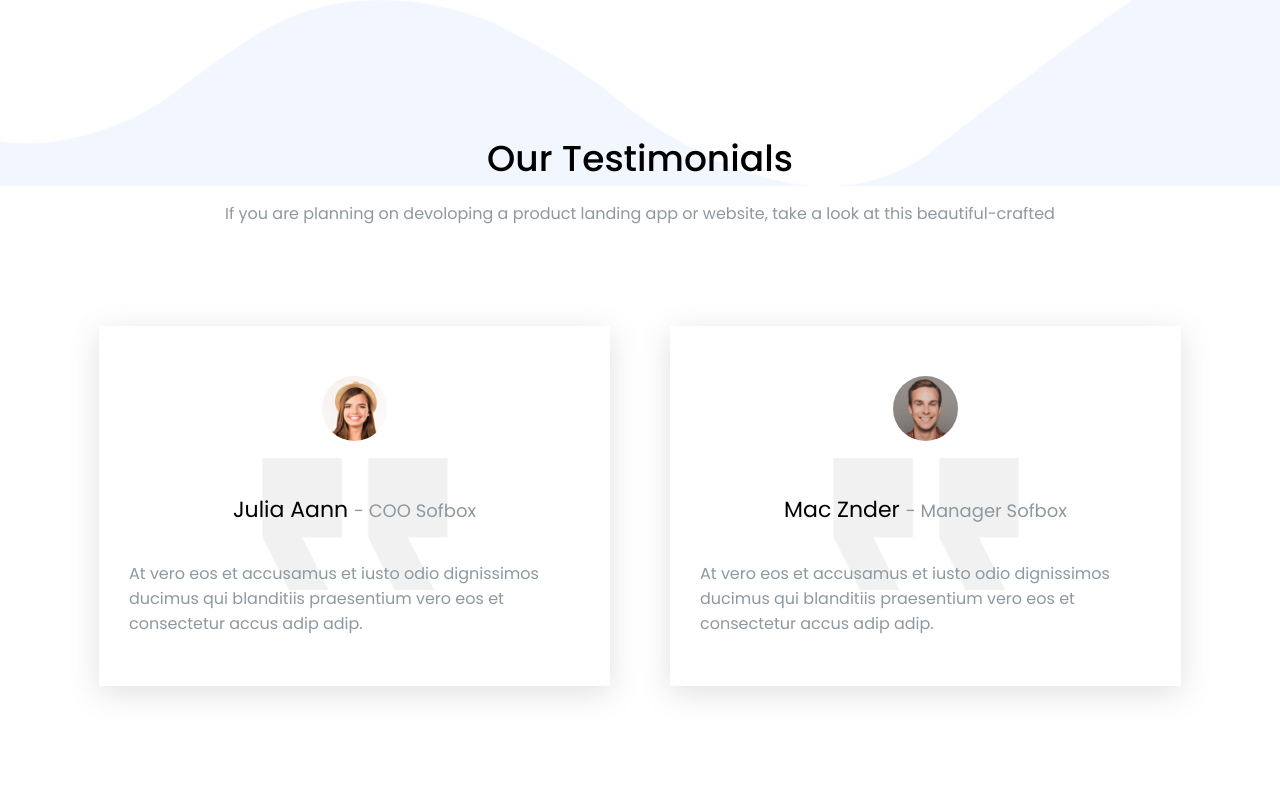
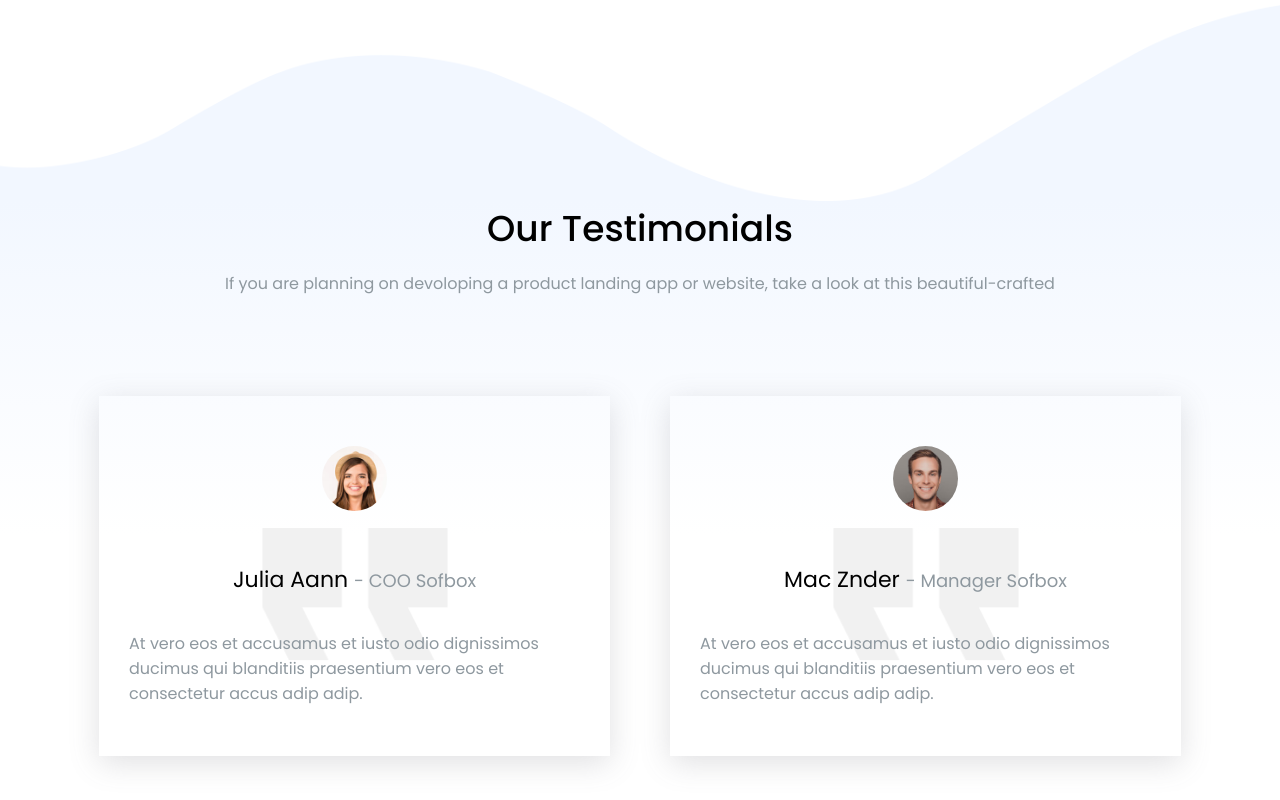
Before and after one commit to fracs31/proj-html-vuejs, a Vue app: page / in a window 1280 px wide. Shown: the part 2720-3520 px from the top of the page. Built offline with nearby package versions, Linux system fonts and the light colour scheme.

Commit message:
FIX bg testimonials

```diff
--- a/src/components/Features.vue
+++ b/src/components/Features.vue
@@ -137,6 +137,7 @@
     /* Features */
     .features {
         padding-top: 155px;
+        padding-bottom: 70px;
         position: relative;
     }
     /* Sfondo delle features */
--- a/src/components/Testimonials.vue
+++ b/src/components/Testimonials.vue
@@ -8,10 +8,10 @@
     <section class="testimonials">
         <!-- Sfondo -->
         <img class="testimonials__bg" src="../assets/img/15.png" alt="Background">
-        <!-- Container -->
-        <div class="container">
-            <!-- Box -->
-            <div class="box">
+        <!-- Box -->
+        <div class="box">
+            <!-- Container -->
+            <div class="container">
                 <!-- Titolo -->
                 <h2 class="box__title">
                     Our Testimonials
@@ -21,6 +21,9 @@
                     If you are planning on devoloping a product landing app or website,
                     take a look at this beautiful-crafted
                 </p>
+            </div>
+            <!-- Container -->
+            <div class="container">
                 <!-- Persone -->
                 <div class="people">
                     <!-- Carta -->
@@ -84,15 +87,15 @@
     .testimonials__bg {
         background-color: var(--very-light-blue);
         width: 100%;
-        height: 255px;
+        height: 200px;
         position: absolute;
         left: 0px;
         top: 0px;
-        z-index: -1;
     }
     /* Box */
     .box {
         text-align: center;
+        background: linear-gradient(to bottom, rgba(242, 247, 255, 1) 0, #ffffff 60%);
     }
     /* Titolo */
     .box__title {
@@ -124,12 +127,12 @@
         position: absolute;
         top: 55%;
         left: 50%;
-        z-index: -1;
         transform: translate(-50%, -50%);
     }
     /* Immagine della carta */
     .card__image {
         margin-bottom: 45px;
+        position: relative;
     }
     /* Immagine */
     .card__image--img {
@@ -140,6 +143,7 @@
     /* Titolo della carta */
     .card__title {
         margin-bottom: 35px;
+        position: relative;
     }
     /* Titolo */
     .card__title--title {
@@ -156,5 +160,6 @@
         text-align: left;
         padding: 0px 30px;
         color: var(--grey);
+        position: relative;
     }
 </style>
```
